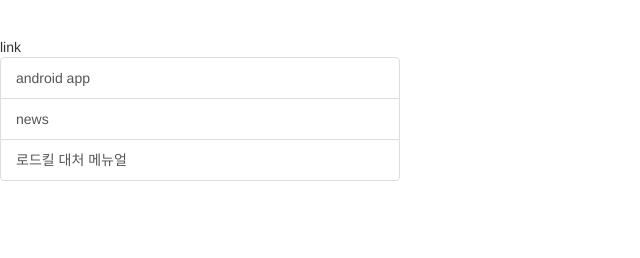
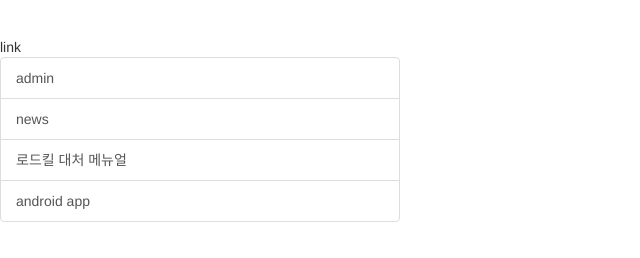
Before and after one commit to goodroad/goodroad.github.io, a plain HTML site: page sample/index.html in a window 1280 px wide. Shown: the part 392-650 px from the top of the page, without its empty margins (0-640 px from the left). Drawn offline with nearby package versions, Linux system fonts and the light colour scheme.

Commit message:
add page

```diff
--- a/sample/index.html
+++ b/sample/index.html
@@ -33,9 +33,10 @@ chart
 <br/>
 link
 <div class="list-group" style="width: 400px">
-    <a class="list-group-item" href="https://play.google.com/store/apps/details?id=com.sicamp.goodroad">android app </a>
+    <a class="list-group-item" href="http://rest.goodroad.co.kr/admin">admin </a>
     <a class="list-group-item" href="page/news.html">news </a>
     <a class="list-group-item" href="page/story2.html">로드킬 대처 메뉴얼</a>
+    <a class="list-group-item" href="https://play.google.com/store/apps/details?id=com.sicamp.goodroad">android app </a>
 </div>
 </body>
 
```
